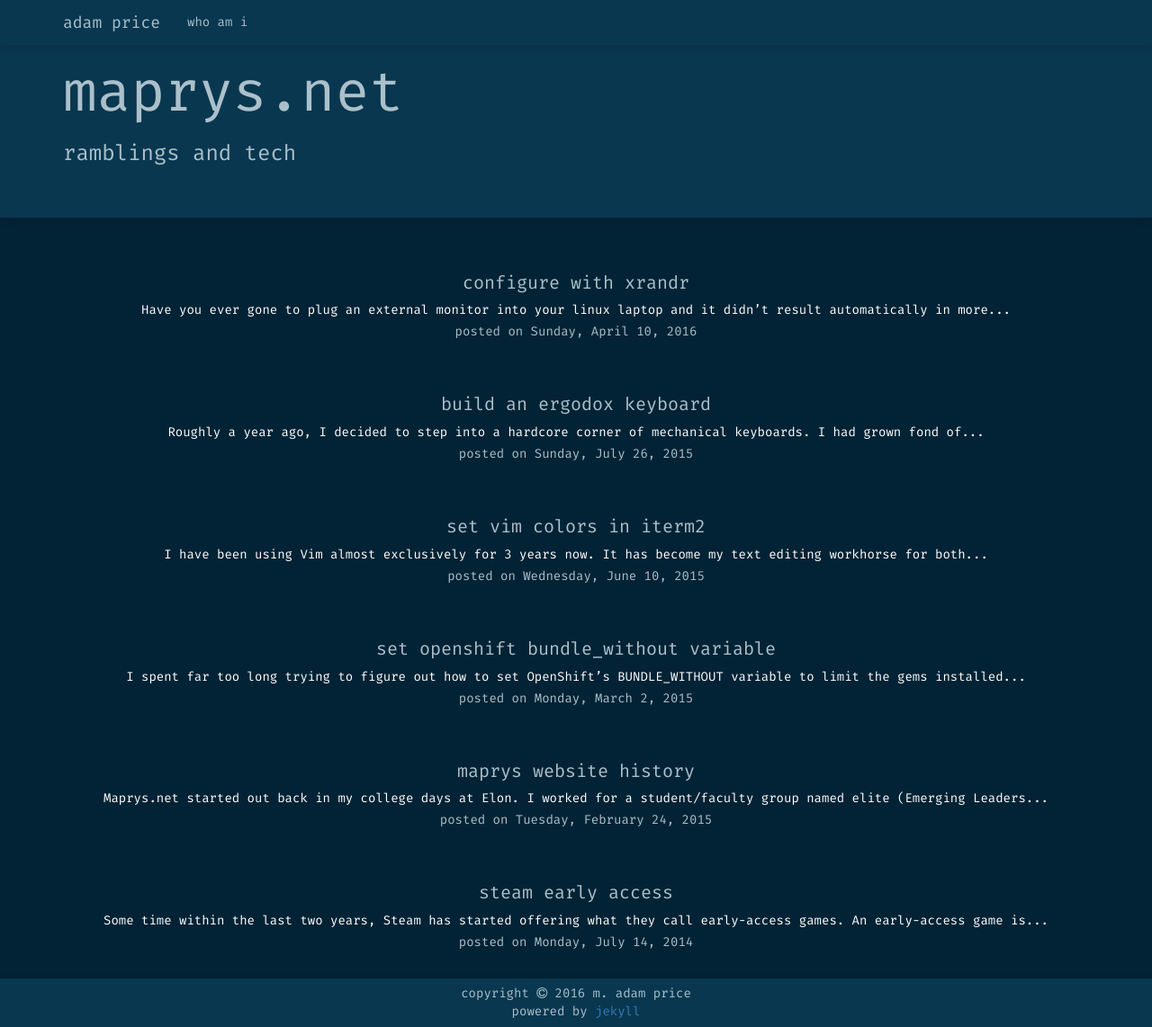
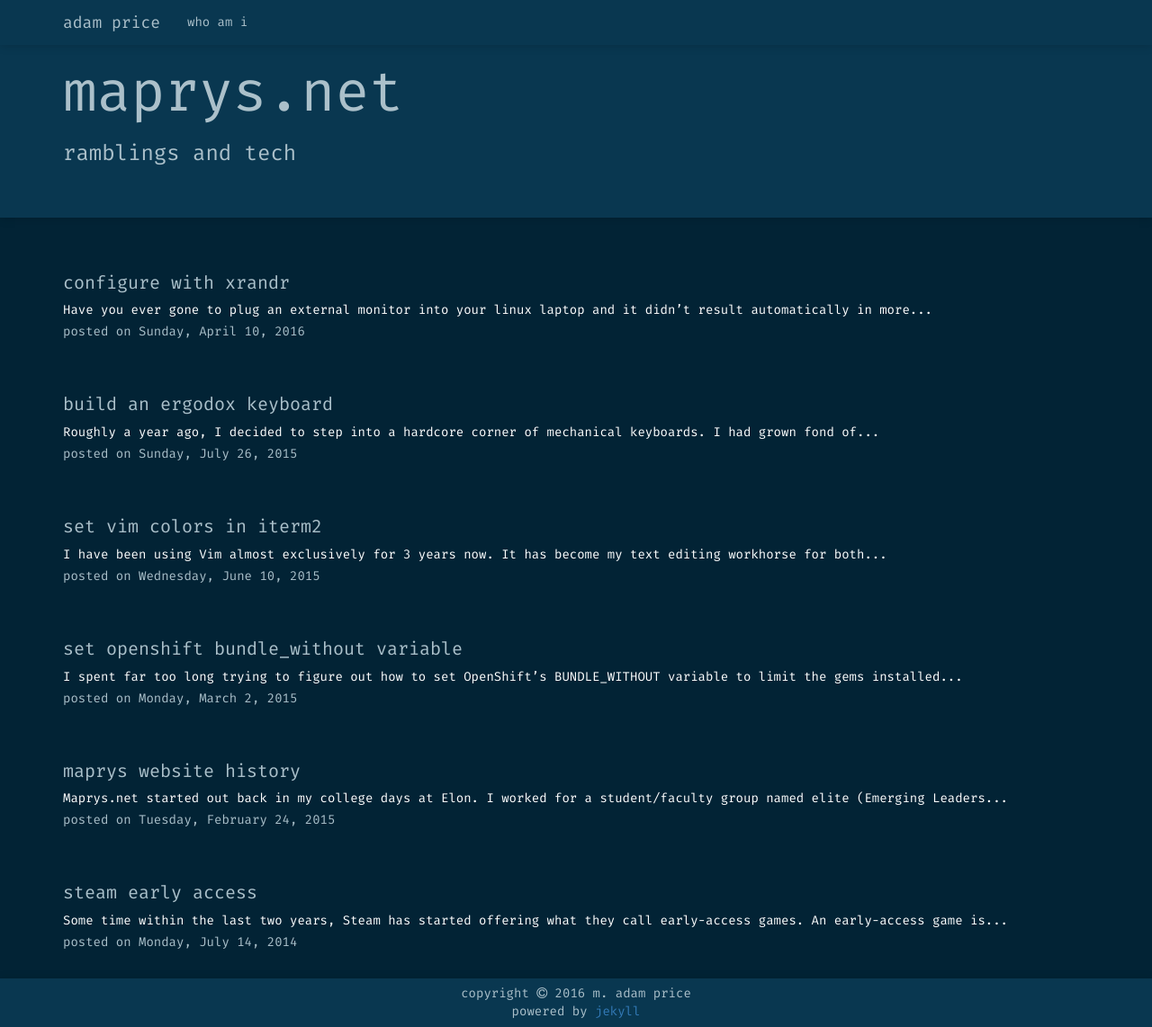
Before and after one commit to komidore64/komidore64.github.io, a Jekyll site: the page built from index.html, in a window 1280 px wide and 1142 px high. Shown: the whole window at 90% size. Built offline with Jekyll 4.4.1, drawn with Linux system fonts in a browser that asks for light colours; nearby versions of some CDN libraries; some web fonts are replaced.

Commit message:
main.scss - move index's post-list to left justified

```diff
--- a/css/main.scss
+++ b/css/main.scss
@@ -118,10 +118,6 @@ a:hover {
     border-bottom: 1px dotted #03a4fb;
 }
 
-.post-list {
-    text-align: center;
-}
-
 .post-box {
     padding-top: 2em;
     padding-bottom: 2em;
```
